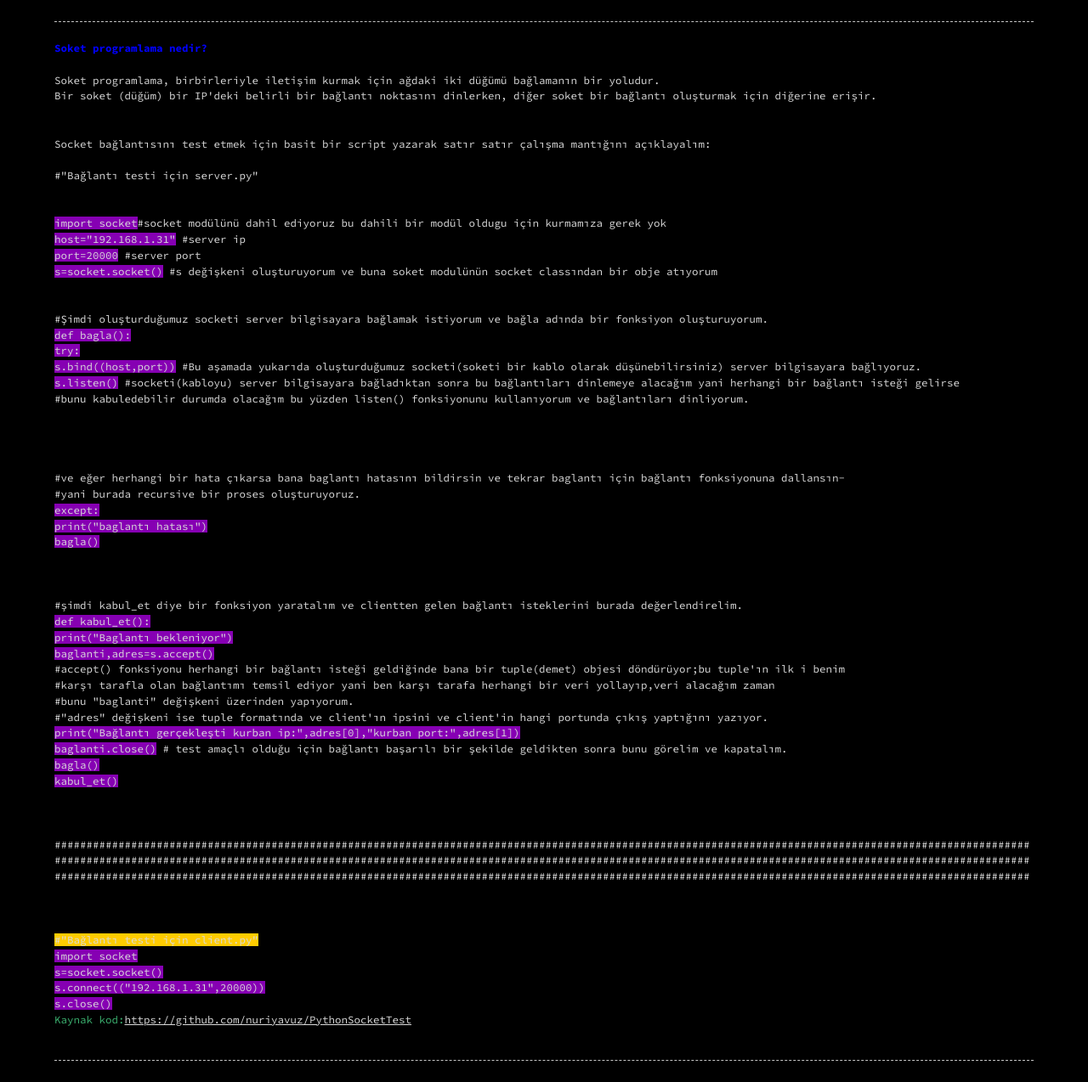
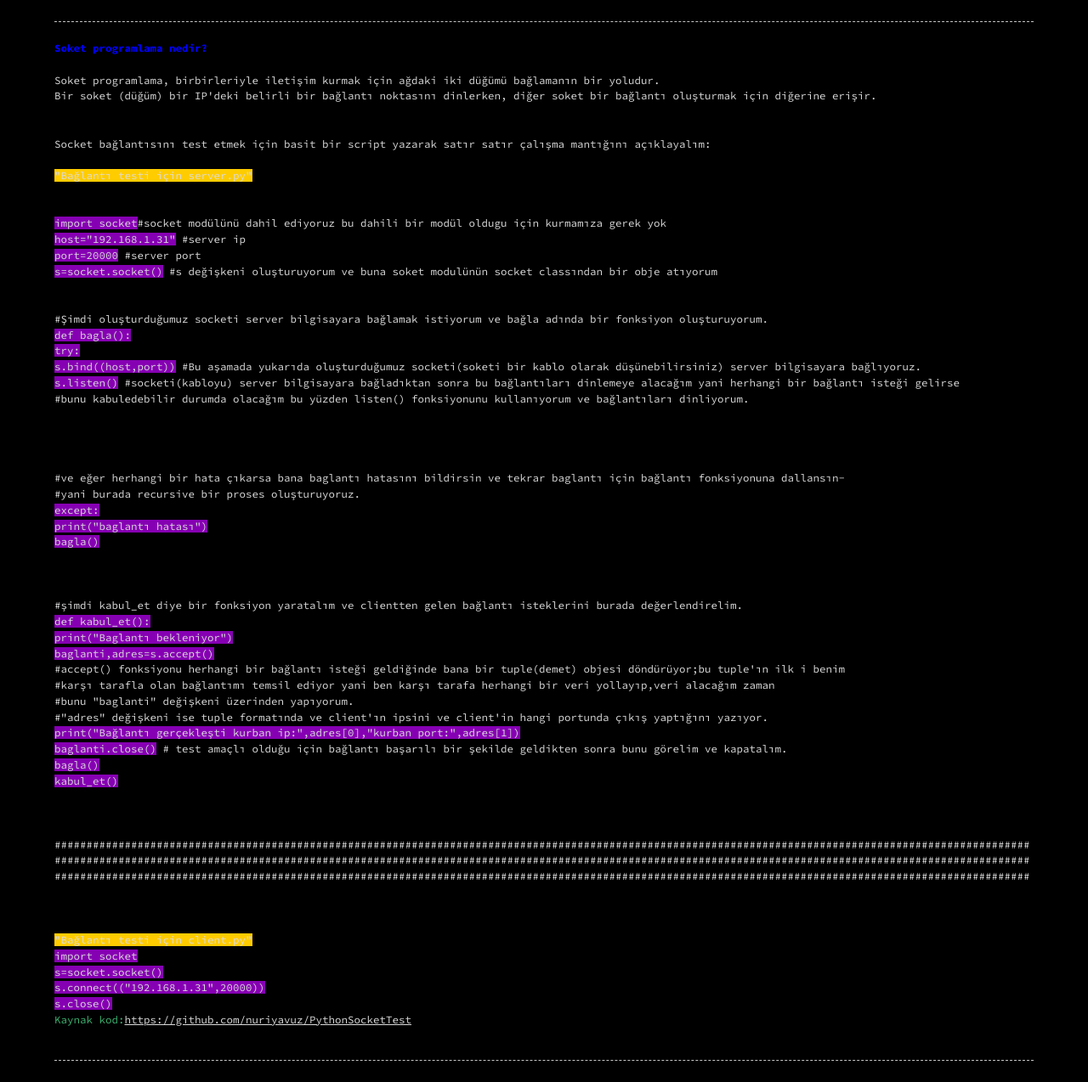
Before and after one commit to emredurmaz4/cosmosofcyberspace.github.io, a Jekyll site: the page socket.html, which Jekyll copies as it is, in a window 1280 px wide. Shown: the whole page at 85% size. Built offline with Jekyll 4.4.1, drawn with Linux system fonts in a browser that asks for light colours.

Commit message:
Update socket.html

```diff
--- a/socket.html
+++ b/socket.html
@@ -22,8 +22,9 @@ Bir soket (düğüm) bir IP'deki belirli bir bağlantı noktasını dinlerken, d
 Socket bağlantısını test etmek için basit bir script yazarak satır satır çalışma mantığını açıklayalım:</br>
 </br>
 
-#"Bağlantı testi için server.py"</br>
+<span style="background:#ffcc00">"Bağlantı testi için server.py"</span></br>
 </br></br>
+
 
 <span style="background:#8600b3">import socket</span>#socket modülünü dahil ediyoruz bu dahili bir modül oldugu için kurmamıza gerek yok</br>
 <span style="background:#8600b3">host="192.168.1.31"</span>  #server ip</br>
@@ -63,7 +64,7 @@ Socket bağlantısını test etmek için basit bir script yazarak satır satır
 #########################################################################################################################################################</br>
 </br></br></br>
 
-<span style="background:#ffcc00">#"Bağlantı testi için client.py"</span></br>
+<span style="background:#ffcc00">"Bağlantı testi için client.py"</span></br>
 <span style="background:#8600b3">import socket</span> </br>
 <span style="background:#8600b3">s=socket.socket()</span></br>
 <span style="background:#8600b3">s.connect(("192.168.1.31",20000))</span></br>
```
